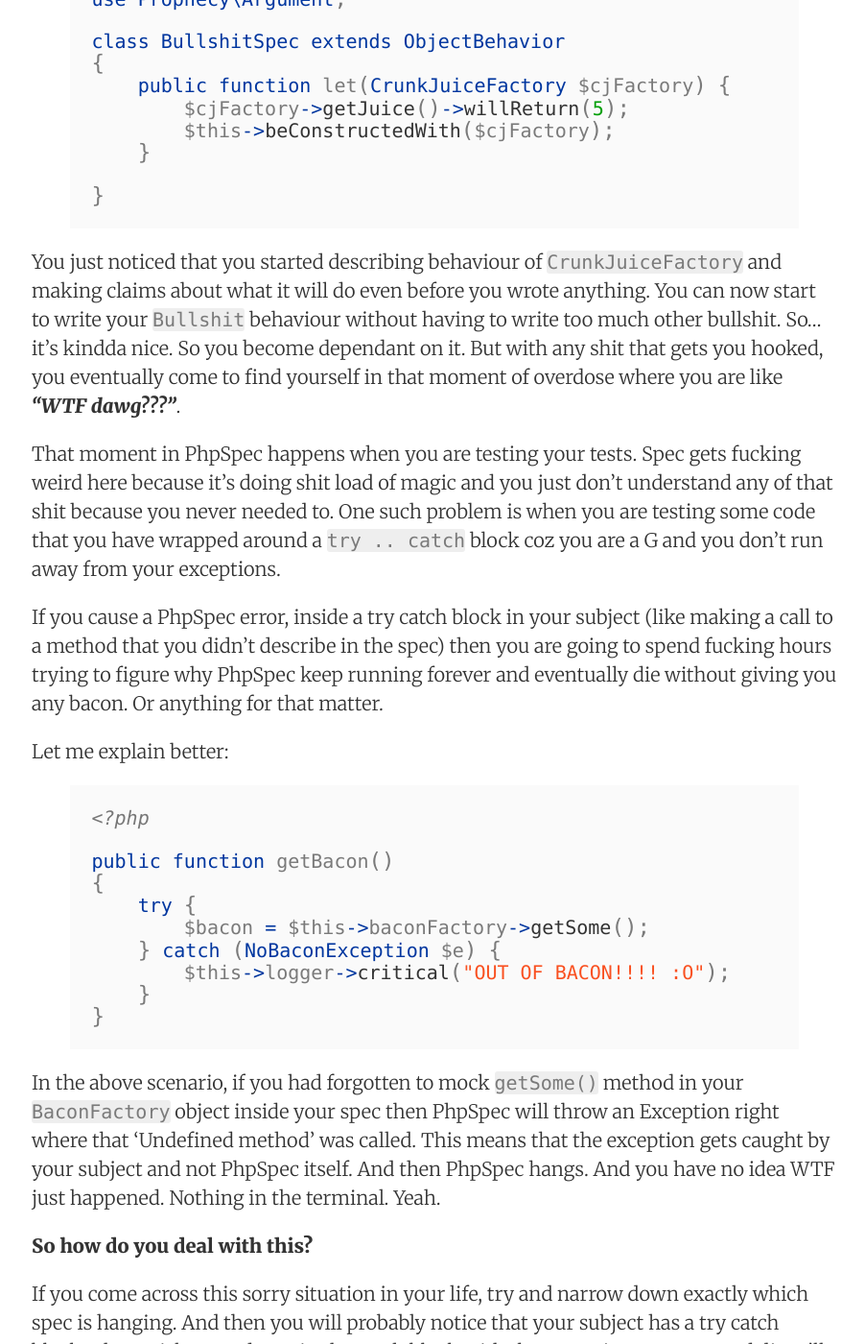
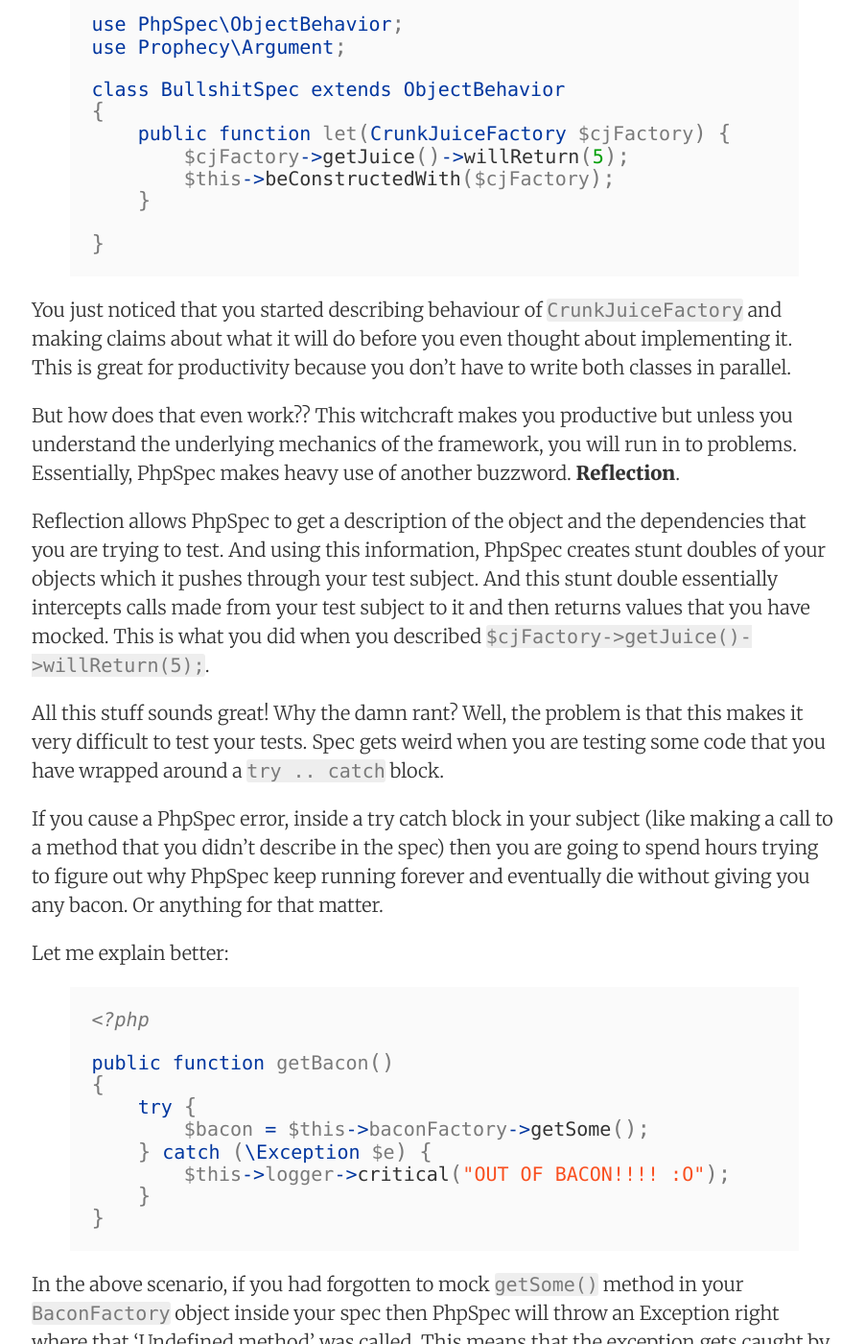
Before and after one commit to dnshio/dnshio.github.io, a Jekyll site: the page built from _posts/2016-09-22-phpspec-is-a-bloody-nightmare.md, in a window 1280 px wide and 1400 px high, scrolled down 1808 px. Shown: the whole window at 96% size, without its empty margins (187-1089 px from the left). Built offline with Jekyll 4.4.1, drawn with Linux system fonts in a browser that asks for light colours; nearby versions of some CDN libraries; comment, search, counter and statistics services are not loaded; some of the changed text lies outside the part shown.

Commit message:
Edited article

```diff
--- a/_posts/2016-09-22-phpspec-is-a-bloody-nightmare.md
+++ b/_posts/2016-09-22-phpspec-is-a-bloody-nightmare.md
@@ -17,23 +17,21 @@ Again, I'm not pissed off about that.
 
 In fact, I actually like it because I'm lazy and PhpSpec generates shit for me. I
 just make grand statements like _"Oh, I got a Some\Bullshit. And it takes a CrunkJuiceFactory as a constructor
-argument. And I can getJuice() from CrunkJuiceFactory anytime I want and it'll give me n number of juice hits"_. That's just
-what I told my manager, I haven't written any of it yet. So I'm like shit... better get that scaffolded. So I do:
+argument. And I can getJuice() from CrunkJuiceFactory anytime I want and it'll give me n number of juice hits"_. But I
+haven't written any of that behaviour yet. Better get that scaffolded... So I do:
 
 {% highlight bash %}
 bin/phpspec desc Some/Bullshit
 {% endhighlight %}
 
 Then PhpSpec just makes a specification for you with nothing much is in it but you can't argue with that since you haven't
-done any work yet yourself. But you don't care. You're like **_"Sick! I'm done! I'm gonna just run this test and go home!"_**
-because you're all TDD now and they all tell you life is good when you TDD. So, you:
+done any work yet yourself. But you don't care. This is TDD so you run the test anyway:
 
 {% highlight bash %}
 bin/phpspec run spec/Some/BullshitSpec.php
 {% endhighlight %}
 
-Just as you were about to leave, you remember that it's only 9.30am and you kindda need to write the feature still. Argh!
-FINE!!!! PhpSpec got yo back though. It already noticed that you've done fuckall so it asks you...
+Oh look! PhpSpec wants to help you create the actual test subject!
 
 {% highlight bash %}
 Some/Bullshit
@@ -47,10 +45,13 @@ Some/Bullshit
   Do you want me to create Some\Bullshit for you? [Y/n]
 {% endhighlight %}
 
-You take `Y`, and spec gives you your new file and you are ready to write some code. The thought creeps to your mind that
-I could have just done the same thing with your IDE with 3 clicks and you don't have to keep chatting to a terminal. You are
-correct. But that's not where Spec saves you. Now is the time Spec REAAAALY start to give you bacon. You start mocking the
-shit out of your object immediately, winning from the get go:
+You take `Y`, and spec gives you your new file and you are ready to write some code. At this point, I know the IDE warriors
+are up on my case pointing out that one could achieve the same with 3 clicks and you don't have to keep chatting to a terminal. You are
+correct. But that's not where Spec saves you. PhpSpec gives you the ability to focus on TDD, writing your subject and mocking
+the behaviour of its dependencies right from the start.
+
+For example, you can just scaffold out `CrunkJuiceFactory` object just like your `Bullshit` object. And then you can mock
+return values of methods in `CrunkJuiceFactory` so that you can just focus on writing the actual behaviour of `Bullshit`:
 
 
 {% highlight php %}
@@ -71,17 +72,22 @@ class BullshitSpec extends ObjectBehavior
 
 {% endhighlight %}
 
-You just noticed that you started describing behaviour of `CrunkJuiceFactory` and making claims about what it will do even
-before you wrote anything. You can now start to write your `Bullshit` behaviour without having to write too much other bullshit.
-So... it's kindda nice. So you become dependant on it. But with any shit that gets you hooked, you eventually come to
-find yourself in that moment of overdose where you are like **_"WTF dawg???"_**.
+You just noticed that you started describing behaviour of `CrunkJuiceFactory` and making claims about what it will do before
+you even thought about implementing it. This is great for productivity because you don't have to write both classes in parallel.
 
-That moment in PhpSpec happens when you are testing your tests. Spec gets fucking weird here because it's doing shit load of
-magic and you just don't understand any of that shit because you never needed to. One such problem is when you are testing
-some code that you have wrapped around a `try .. catch` block coz you are a G and you don't run away from your exceptions.
+But how does that even work?? This witchcraft makes you productive but unless you understand the underlying mechanics of
+the framework, you will run in to problems. Essentially, PhpSpec makes heavy use of another buzzword. **Reflection**.
+
+Reflection allows PhpSpec to get a description of the object and the dependencies that you are trying to test. And using
+this information, PhpSpec creates stunt doubles of your objects which it pushes through your test subject. And this stunt
+double essentially intercepts calls made from your test subject to it and then returns values that you have mocked. This
+is what you did when you described `$cjFactory->getJuice()->willReturn(5);`.
+
+All this stuff sounds great! Why the damn rant? Well, the problem is that this makes it very difficult to test your tests.
+Spec gets weird when you are testing some code that you have wrapped around a `try .. catch` block.
 
 If you cause a PhpSpec error, inside a try catch block in your subject (like making a call to a method that you didn't describe
-in the spec) then you are going to spend fucking hours trying to figure why PhpSpec keep running forever and eventually die
+in the spec) then you are going to spend hours trying to figure out why PhpSpec keep running forever and eventually die
 without giving you any bacon. Or anything for that matter.
 
 Let me explain better:
@@ -93,7 +99,7 @@ public function getBacon()
 {
     try {
         $bacon = $this->baconFactory->getSome();
-    } catch (NoBaconException $e) {
+    } catch (\Exception $e) {
         $this->logger->critical("OUT OF BACON!!!! :O");
     }
 }
@@ -103,7 +109,8 @@ public function getBacon()
 In the above scenario, if you had forgotten to mock `getSome()` method in your `BaconFactory` object inside your spec then
 PhpSpec will throw an Exception right where that 'Undefined method' was called. This means that the exception gets caught
 by your subject and not PhpSpec itself. And then PhpSpec hangs. And you have no idea WTF just happened. Nothing in the
-terminal. Yeah.
+terminal. Just hangs. If you ran it with php -d memory_limit=-1 then it hangs even longer. Possibly until the end of the
+world.
 
 **So how do you deal with this?**
 
@@ -118,7 +125,7 @@ public function getBacon()
 {
     try {
         $bacon = $this->baconFactory->getSome();
-    } catch (NoBaconException $e) {
+    } catch (\Exception $e) {
         var_dump($e->getMessage());die;
         $this->logger->critical("OUT OF BACON!!!! :O");
     }
```
